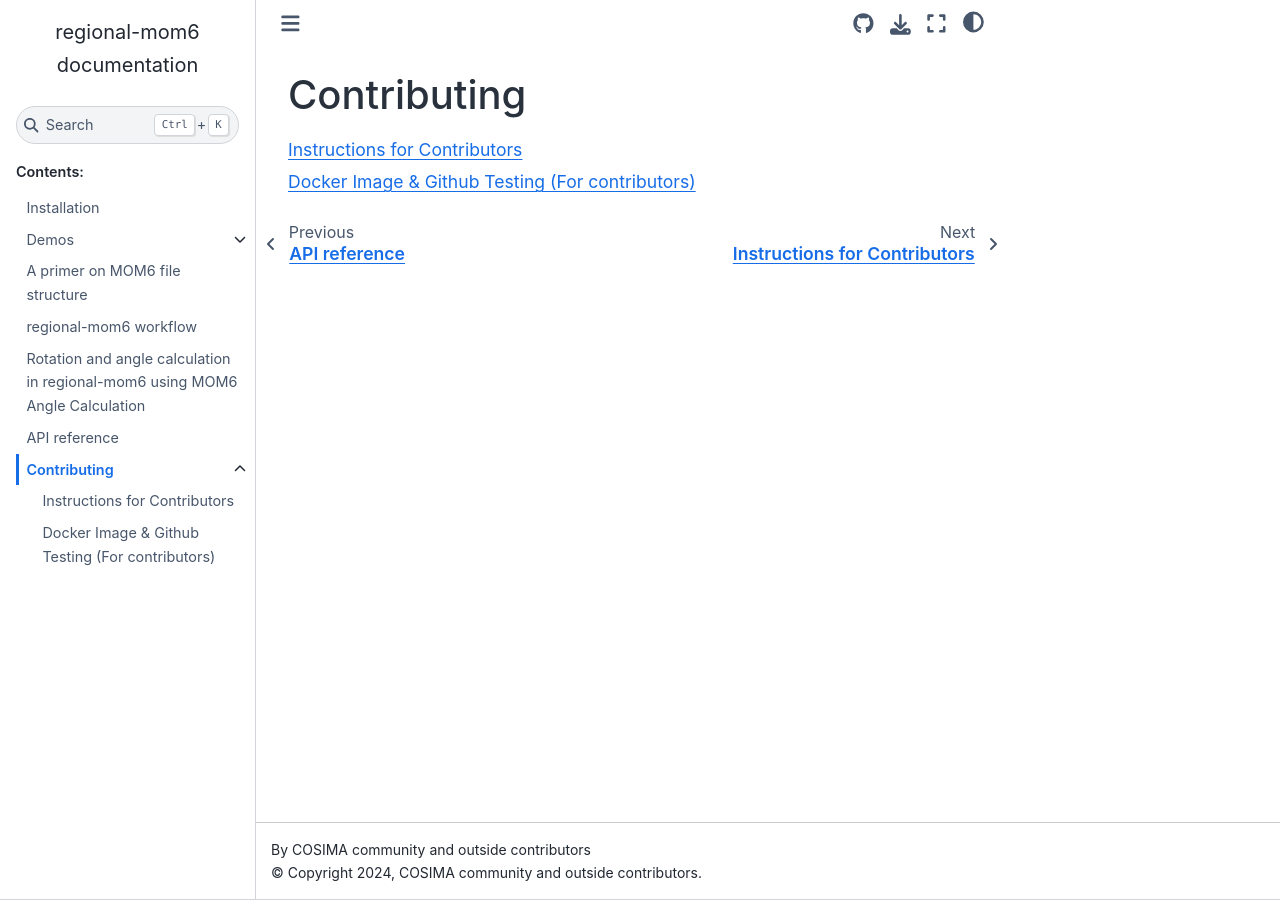
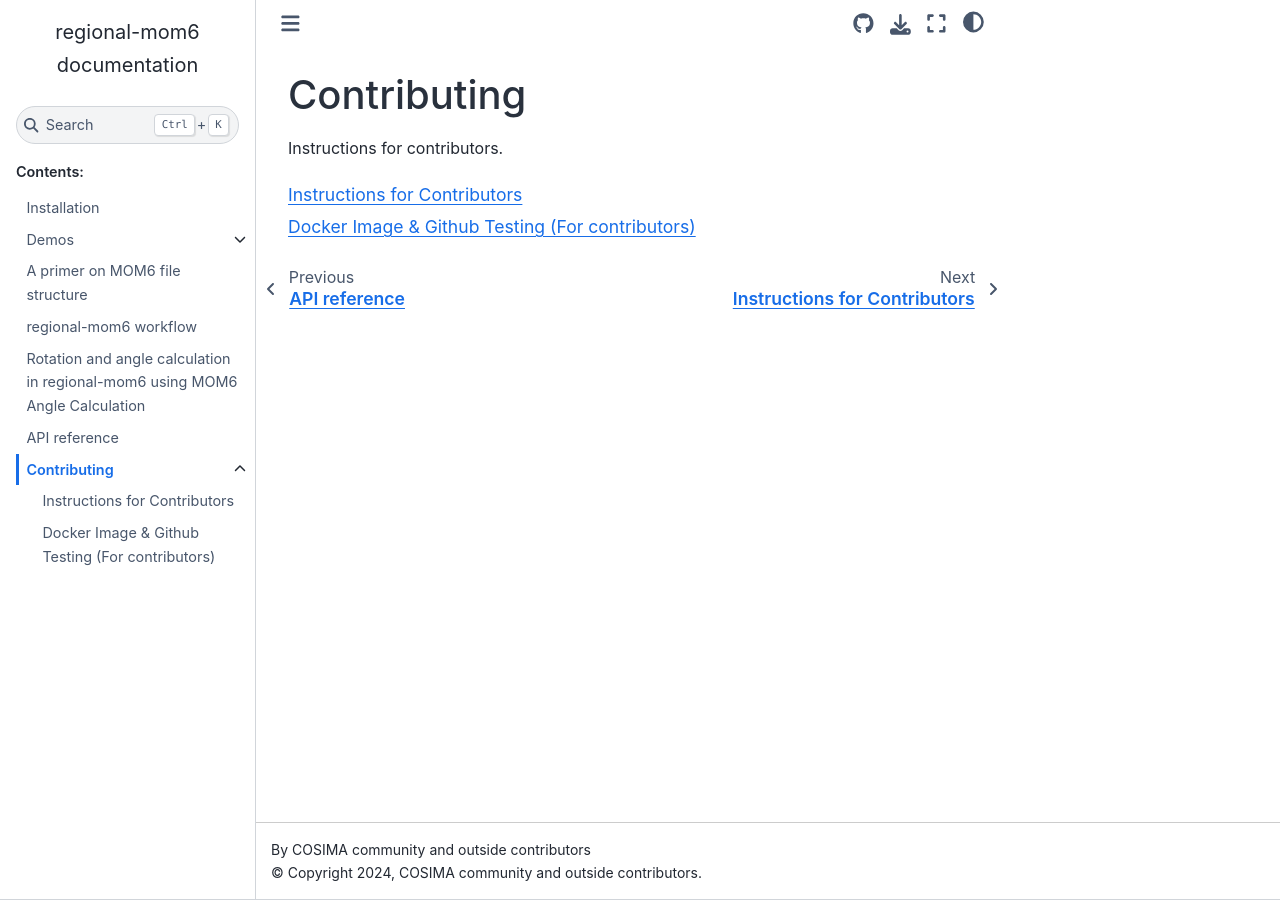
Before and after one commit to COSIMA/regional-mom6, a Sphinx documentation site: the page built from docs/contributing/index.rst, in a window 1280 px wide. Built offline with Sphinx 7.4.7 and the Sphinx Book theme 1.1.4, drawn with Linux system fonts in a browser that asks for light colours; pages that are not in the unit, such as notebooks, are missing from menus.

Commit message:
gather contributing docs

```diff
--- a/docs/contributing/index.rst
+++ b/docs/contributing/index.rst
@@ -1,5 +1,7 @@
 Contributing
 ============
+
+Instructions for contributors.
 
 .. toctree::
    :maxdepth: 1
```
Also changed, not shown: docs/conf.py (line endings or trailing spaces).
